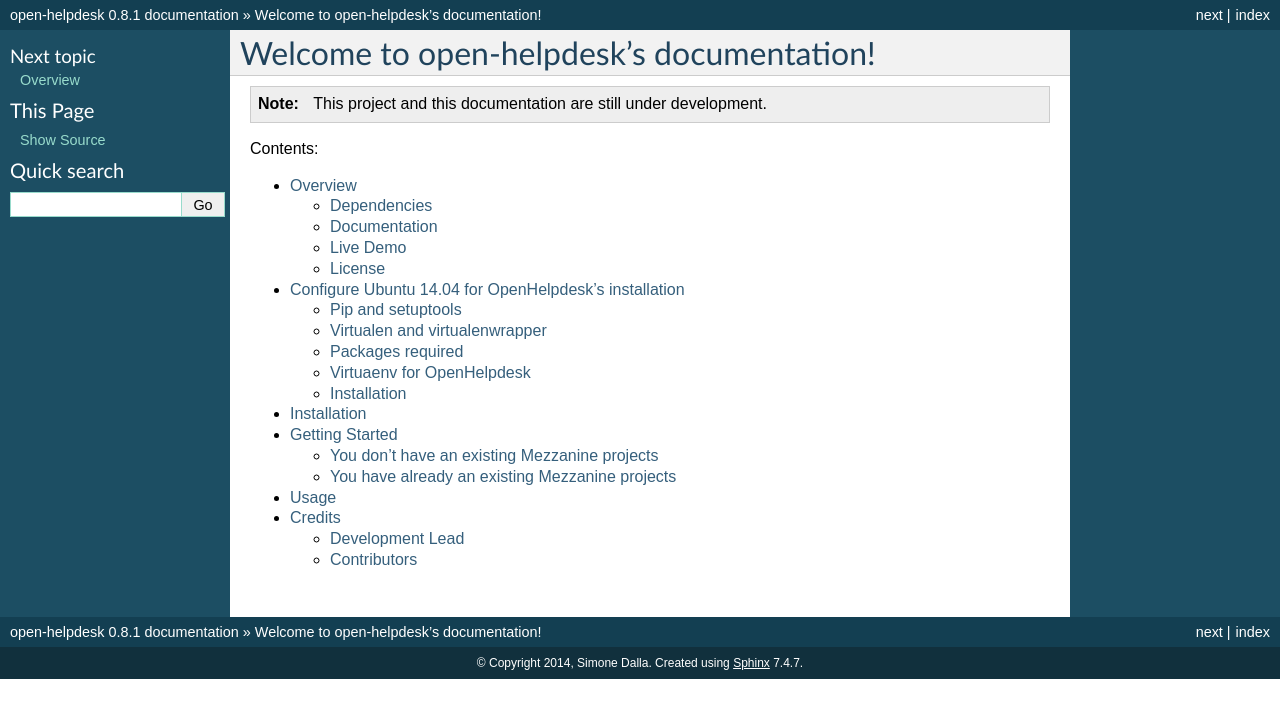
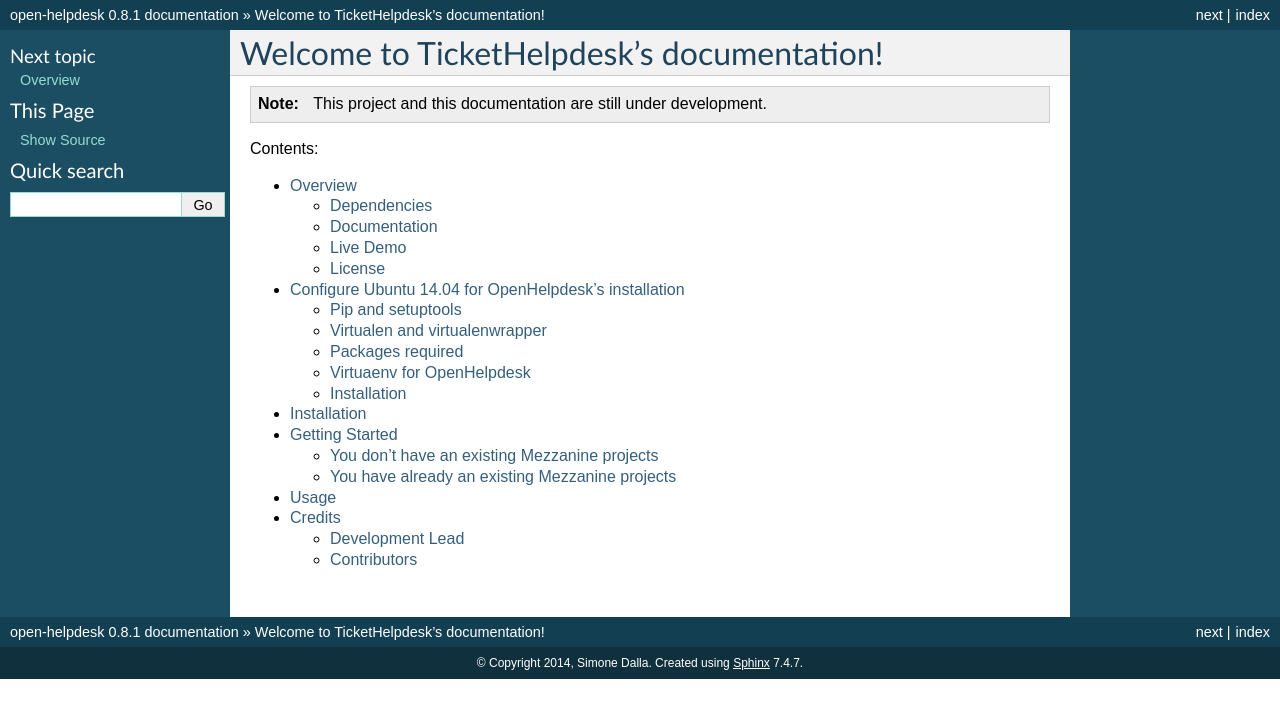
Before and after one commit to TicketHelpdesk/TicketHelpdesk, a Sphinx documentation site: the page built from docs/index.rst, in a window 1280 px wide. Shown: the top 718 px of the page. Built offline with Sphinx 7.4.7, drawn with Linux system fonts in a browser that asks for light colours; pages that are not in the unit, such as notebooks, are missing from menus; the version number is read from the project's files by our own code; some of the changed lines change nothing that is shown.

Commit message:
Update index.rst

```diff
--- a/docs/index.rst
+++ b/docs/index.rst
@@ -1,9 +1,4 @@
-.. complexity documentation master file, created by
-   sphinx-quickstart on Tue Jul  9 22:26:36 2013.
-   You can adapt this file completely to your liking, but it should at least
-   contain the root `toctree` directive.
-
-Welcome to open-helpdesk's documentation!
+Welcome to TicketHelpdesk's documentation!
 =========================================
 
 .. note::
```
